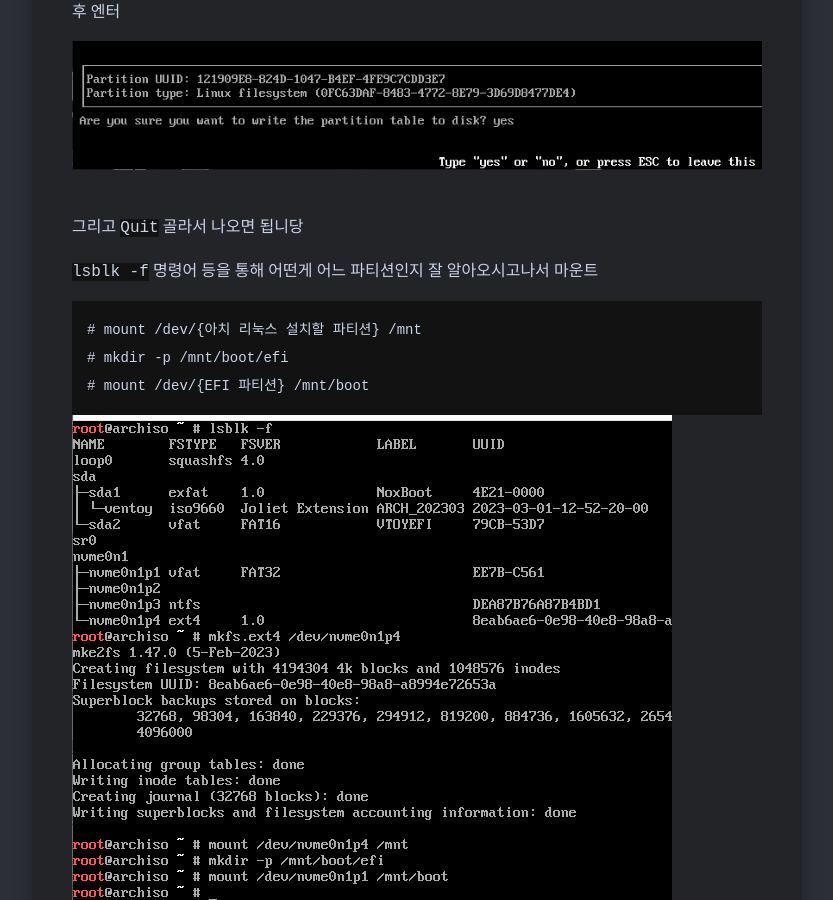
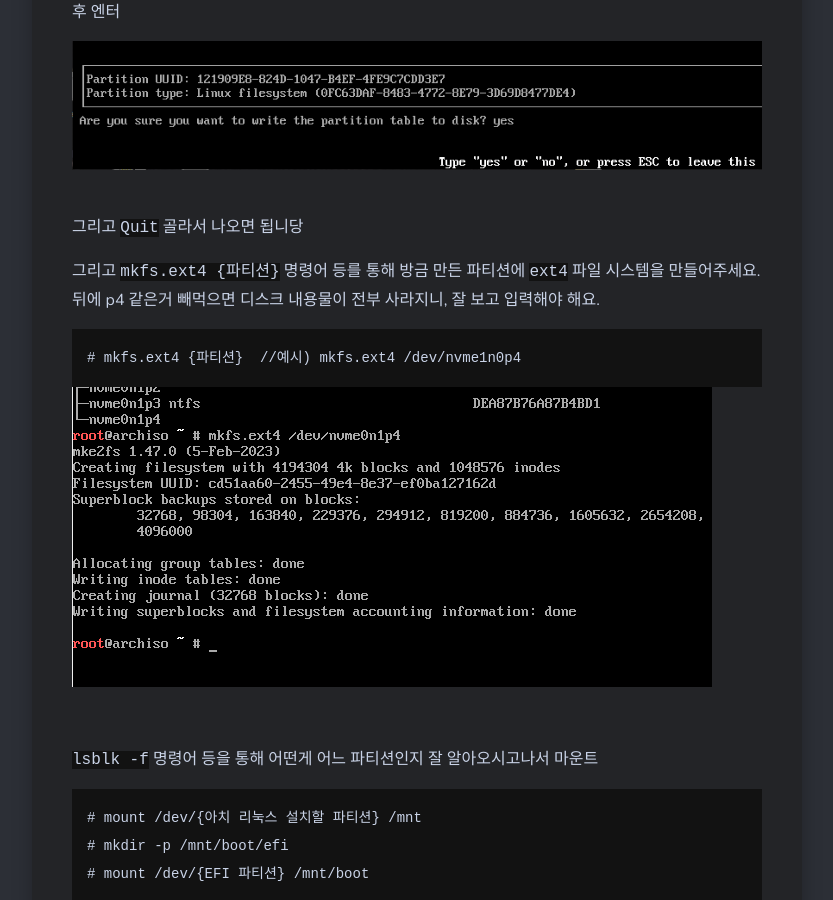
Before and after one commit to DarkTornado/blog, a Jekyll site: the page built from _posts/2023-03-17-arch-multi-boot.md, in a window 1280 px wide and 900 px high, scrolled down 4732 px. Shown: the whole window, without its empty margins (23-856 px from the left). Built offline with Jekyll 4.4.1, drawn with Linux system fonts in a browser that asks for light colours; nearby versions of some CDN libraries.

Commit message:
mkfs.ext4 added

````diff
--- a/_posts/2023-03-17-arch-multi-boot.md
+++ b/_posts/2023-03-17-arch-multi-boot.md
@@ -118,6 +118,18 @@ description: "멀티 부팅으로 아치 리눅스 설치하기 + 시나몬"
 
 <br>
 그리고 `Quit` 골라서 나오면 됩니당
+
+그리고 `mkfs.ext4 {파티션}` 명령어 등를 통해 방금 만든 파티션에 `ext4` 파일 시스템을 만들어주세요.
+뒤에 p4 같은거 빼먹으면 디스크 내용물이 전부 사라지니, 잘 보고 입력해야 해요.
+
+```
+# mkfs.ext4 {파티션}  //예시) mkfs.ext4 /dev/nvme1n0p4
+```
+
+![image]({{site.url}}{{site.baseurl}}/assets/images/arch-multi-boot/21.png)
+
+<br>
+
 
 `lsblk -f` 명령어 등을 통해 어떤게 어느 파티션인지 잘 알아오시고나서 마운트
 ```
````
Also changed, not shown: assets/images/arch-multi-boot/21.png (added).
